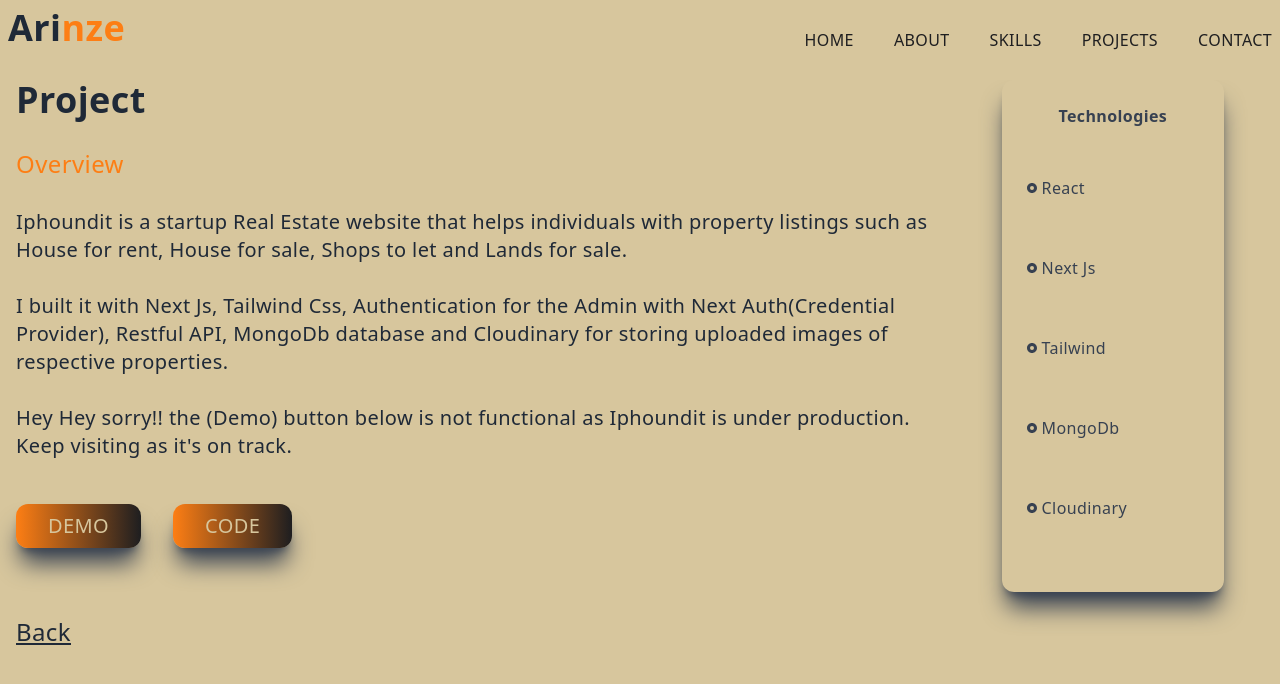
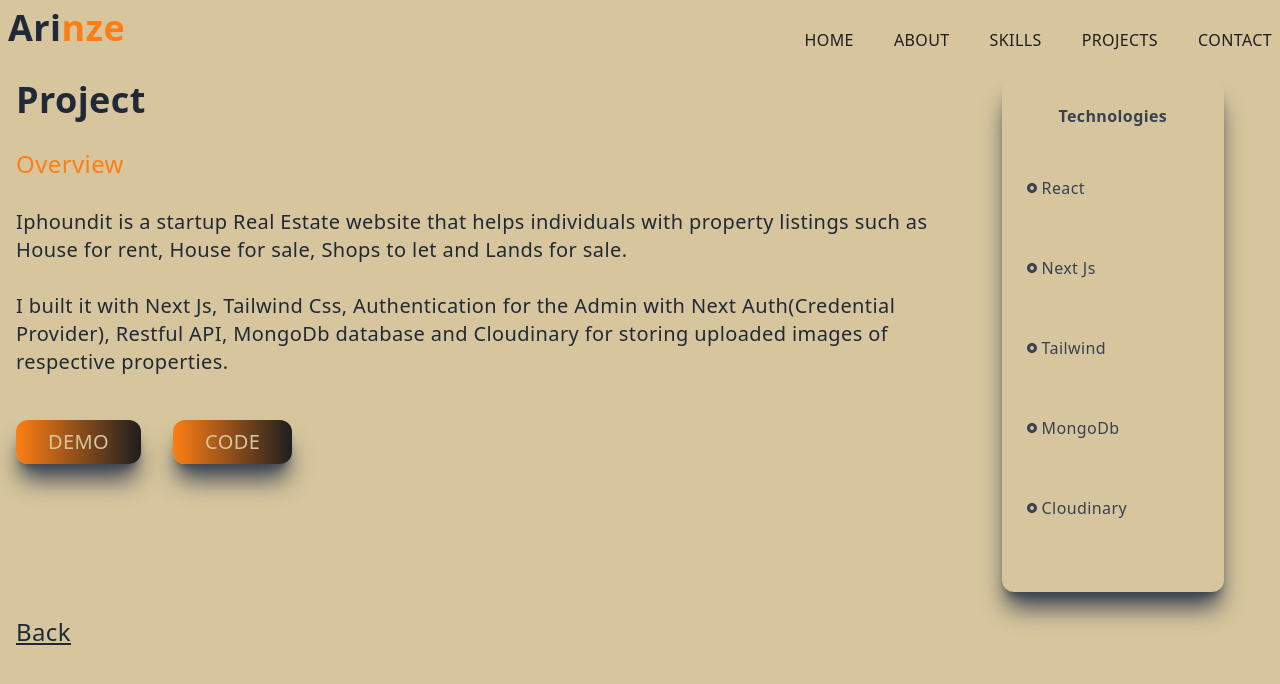
Before and after one commit to Aribobo/Arinze, a Next.js app: page /Property in a window 1280 px wide. Shown: the top 684 px of the page. Built offline with nearby package versions, Linux system fonts and the light colour scheme.

Commit message:
added the complete project

```diff
--- a/pages/Property.jsx
+++ b/pages/Property.jsx
@@ -25,14 +25,9 @@ const Property = () => {
             and Cloudinary for storing uploaded images of respective properties.
           </p>
           <br />
-          <p>
-           Hey Hey sorry!! the (Demo) button below is not functional as Iphoundit is under production.
-            <br />
-          Keep visiting as it&apos;s on track.
-          </p>
-          <br />
-          <button className="px-8 py-2 mt-4 mr-8 text-[#d7c69d] ">Demo</button>
-          <a href="https://github.com/Aribobo/My-portfolio"><button className="px-8 py-2 mt-4 mr-4 text-[#d7c69d]">Code</button></a>
+          <a href="https://iphoundit.com">
+            <button className="px-8 py-2 mt-4 mr-8 text-[#d7c69d] ">Demo</button></a>
+          <a href="https://github.com/Aribobo/iphoundit"><button className="px-8 py-2 mt-4 mr-4 text-[#d7c69d]">Code</button></a>
         </div>
         <div className="col-span-4 md:col-span-1 shadow-xl shadow-gray-700 rounded-xl p-4 text-md">
           <div className="p-2">
--- /dev/null
+++ b/public/postcss.config.js
@@ -0,0 +1,6 @@
+module.exports = {
+  plugins: {
+    tailwindcss: {},
+    autoprefixer: {},
+  },
+}
```
